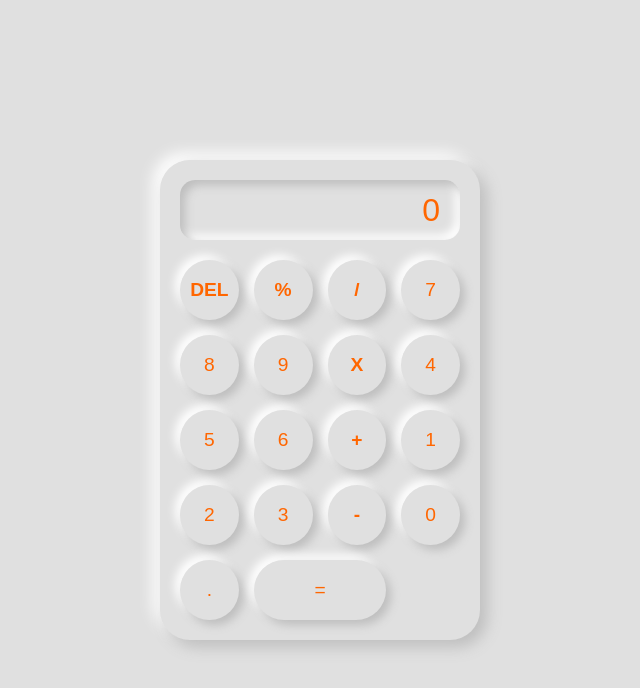
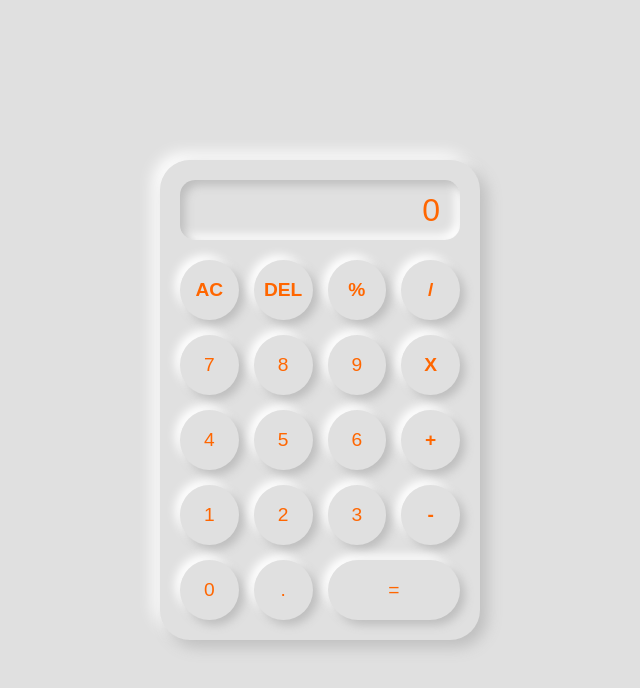
Before and after one commit to himanshugupta278/calculator, a plain HTML site: page index.html in a window 1280 px wide. Shown: the whole page, without its empty margins (320-960 px from the left). Drawn offline with Linux system fonts and the light colour scheme.

Commit message:
Add Button

```diff
--- a/index.html
+++ b/index.html
@@ -10,7 +10,7 @@
   <div class="calculator">
     <input type="text" id="display" value="0" readonly>
     <div class="buttons">
-
+      <button class="op" onclick="clearDisplay()">AC</button>
       <button class="op" onclick="deleteLast()">DEL</button>
       <button class="op" onclick="append('%')">%</button>
       <button class="op" onclick="append('/')">/</button>
```
